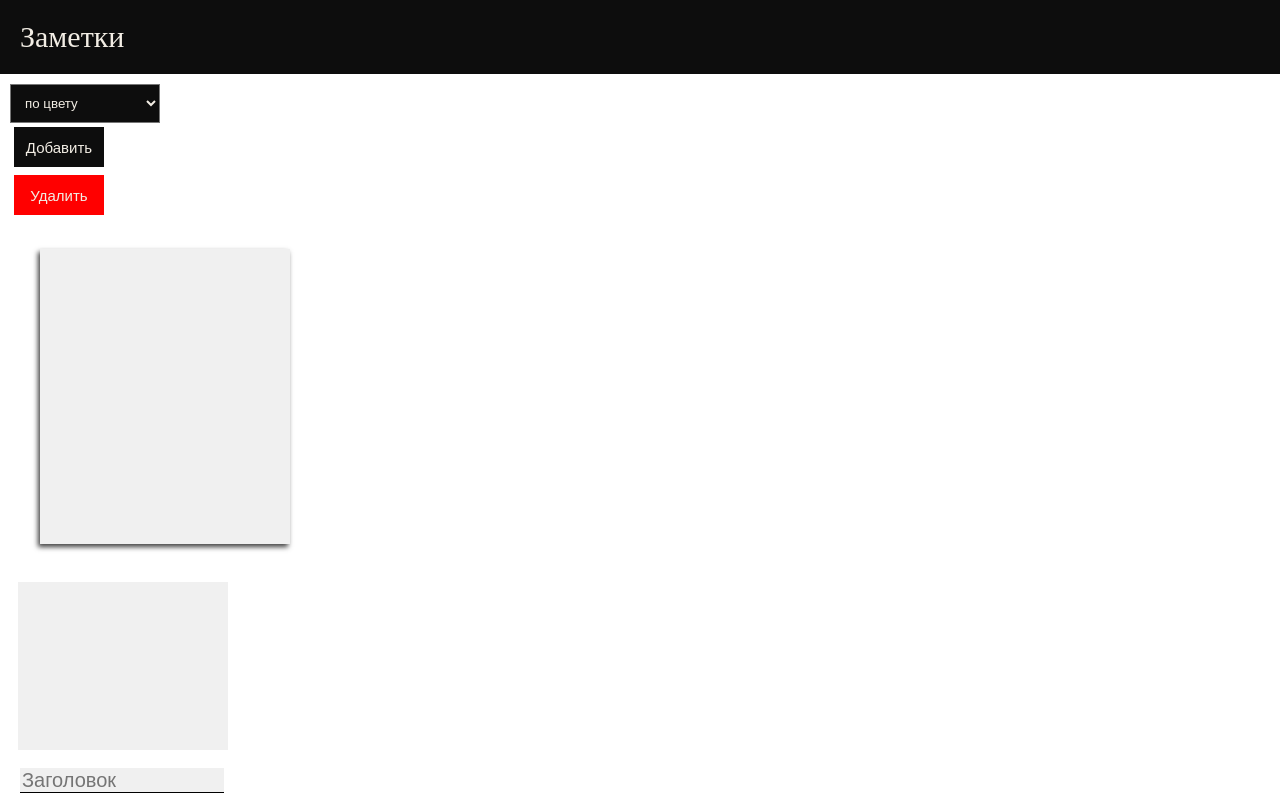
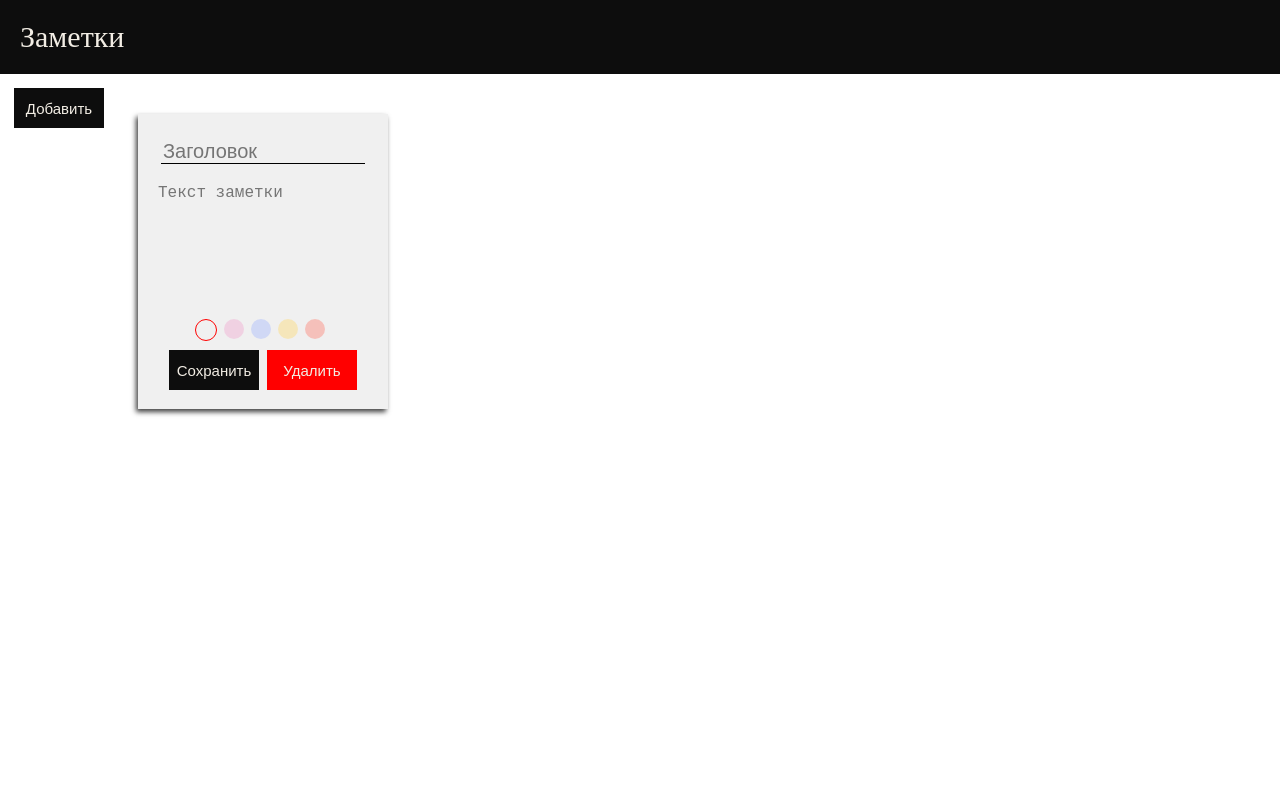
Before and after one commit to oksanaBir/to-do-list, a React app: page / in a window 1280 px wide. Built offline with nearby package versions, Linux system fonts and the light colour scheme.

Commit message:
state and methods for notes added

```diff
--- a/src/components/App.js
+++ b/src/components/App.js
@@ -1,14 +1,93 @@
 import React from 'react';
-import ComponentsGallery from '../ui/ComponentsGallery';
+import Note from './Note';
+import Button from '../ui/Button';
+import Header from '../ui/Header';
+import {FlexBox, flexPositions, flexDirection} from '../ui/Flexbox';
 
 export default class App extends React.Component {
     constructor(props) {
         super(props);
+        this.state = {
+            sortingParams: [
+                { label: 'по цвету', value: 'color', },
+                { label: 'по дате создания', value: 'date', },
+                { label: 'по названию', value: 'name' },
+            ],
+            colors: ['#F0F0F0', '#F0D1E2', '#D0D8F5', '#F5E6BA', '#F5C0BA'],
+            notes: {},
+        }
+
+        this.deleteNote = this.deleteNote.bind(this);
+        this.createNote = this.createNote.bind(this);
+        this.editNote = this.editNote.bind(this);
+    }
+
+    componentDidMount() {
+        this.createNote();
+    }
+
+    createNote() {
+        this.setState({
+            notes: {
+                ...this.state.notes,
+                [Date.now().toString() + Math.random().toString()]: {
+                    color: 0,
+                    title: ' ',
+                    isEditable: true,
+                    value: ' ',
+                    description: '',
+                }
+            }
+        });
+    }
+
+    deleteNote(noteId) {
+        delete this.state.notes[noteId]
+        this.setState({
+            notes: {
+                ...this.state.notes,
+            }
+        });
+    }
+
+    editNote(noteId, field, value) {
+        this.setState({
+            notes: {
+                ...this.state.notes,
+                [noteId]: {
+                    ...this.state.notes[noteId],
+                    [field]: value,
+                },
+            },
+        });
     }
 
     render() {
+        const notesIds = Object.keys(this.state.notes);
+
         return (
-            <ComponentsGallery />
+            <>
+                <Header>Заметки</Header>
+                <FlexBox direction={flexDirection.row}>
+                    <Button handleClick={this.createNote}>Добавить</Button>
+                    {
+                        notesIds.map(id => {
+                            return (
+                                <Note
+                                    key={id}
+                                    noteId={id}
+                                    note={this.state.notes[id]}
+                                    changeColor={this.changeColor}
+                                    colors={this.state.colors}
+                                    deleteNote={this.deleteNote}
+                                    editNote={this.editNote}
+                                />
+                            )
+                        })
+                    }
+                    {/* <Sorting sortingParams={this.state.sortingParams} /> */}
+                </FlexBox>
+            </>
         );
     }
 }
```
